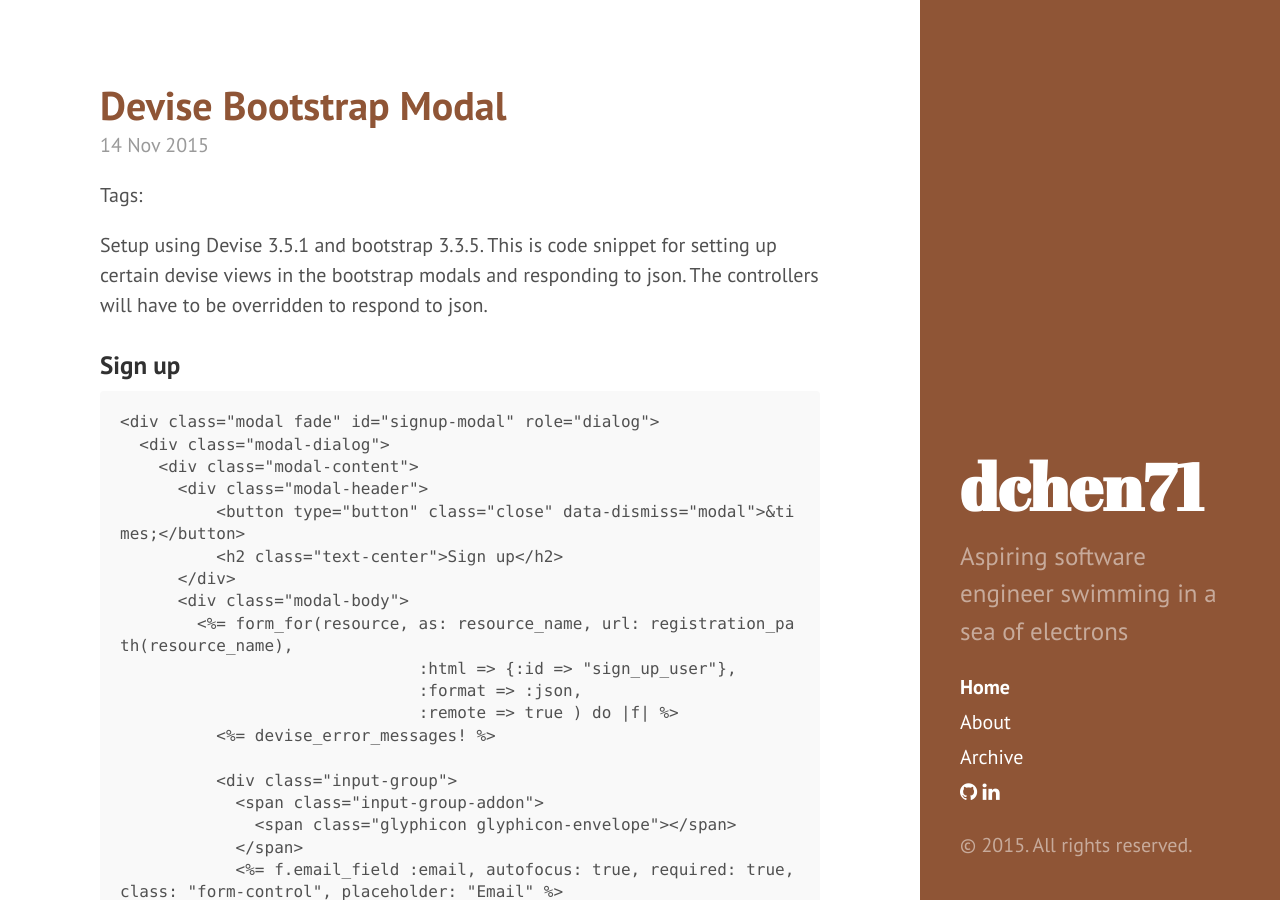
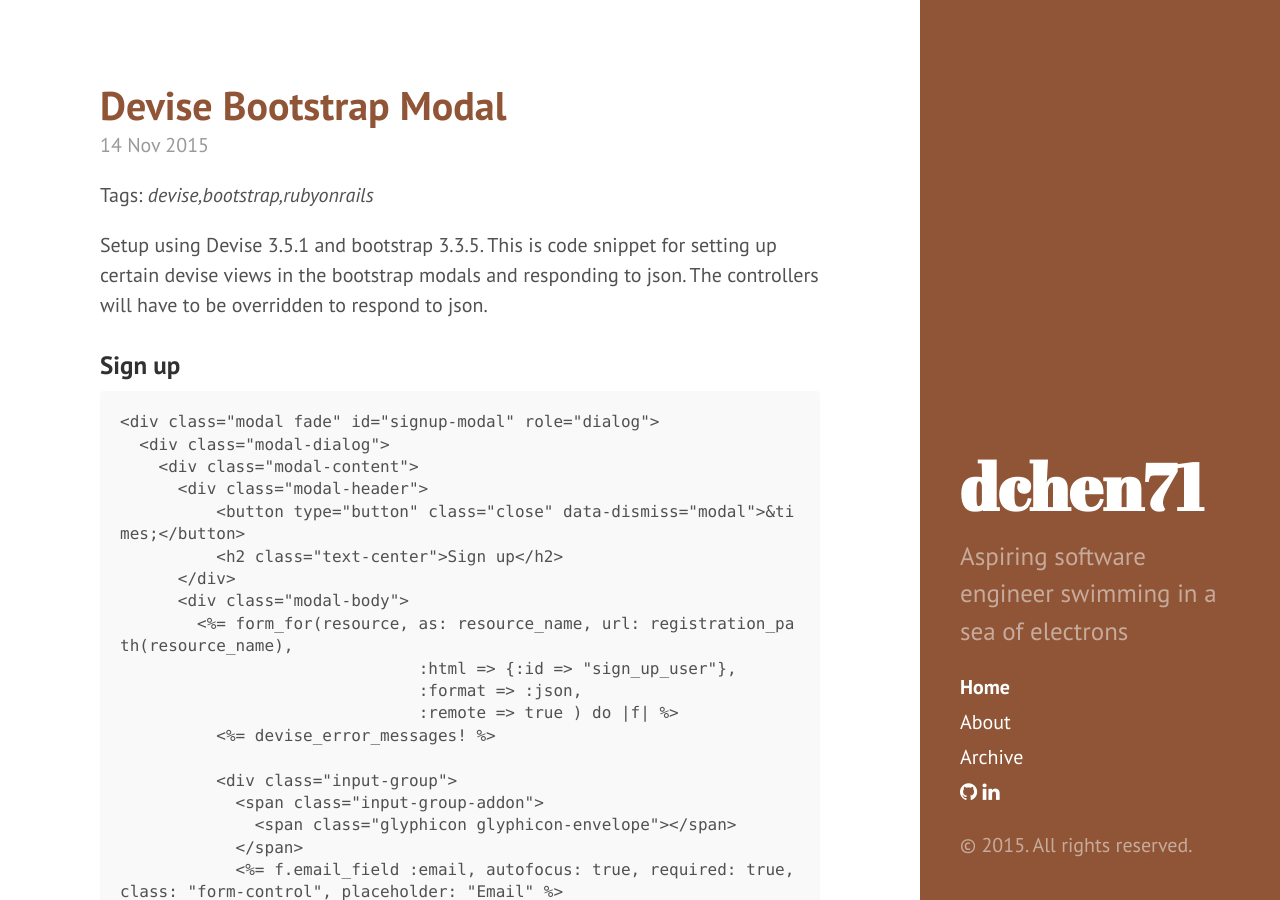
Before and after one commit to dchen71/dchen71.github.io, a Jekyll site: the page built from index.html, in a window 1280 px wide and 900 px high. Built offline with Jekyll 4.4.1, drawn with Linux system fonts in a browser that asks for light colours; Markdown is read by kramdown in place of the engine named in the settings; the list of posts is cut into pages by our own code.

Commit message:
fixed typo with tags on idnex

```diff
--- a/index.html
+++ b/index.html
@@ -13,7 +13,7 @@ title: Home
     </h1>
 
     <span class="post-date">{{ post.date | date_to_string }}</span>
-    <p class="post-tags">Tags: <em>{{ page.tags }}</em></p>
+    <p class="post-tags">Tags: <em>{{ post.tags }}</em></p>
 
     {{ post.content }}
   </div>
```
